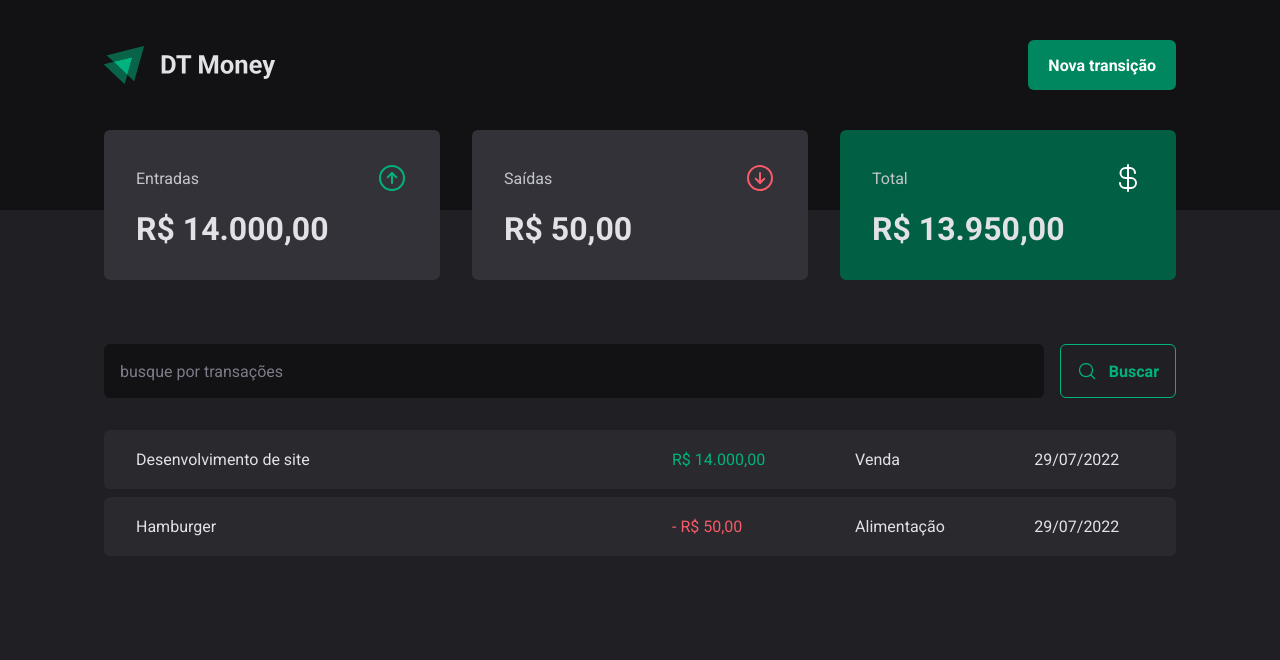
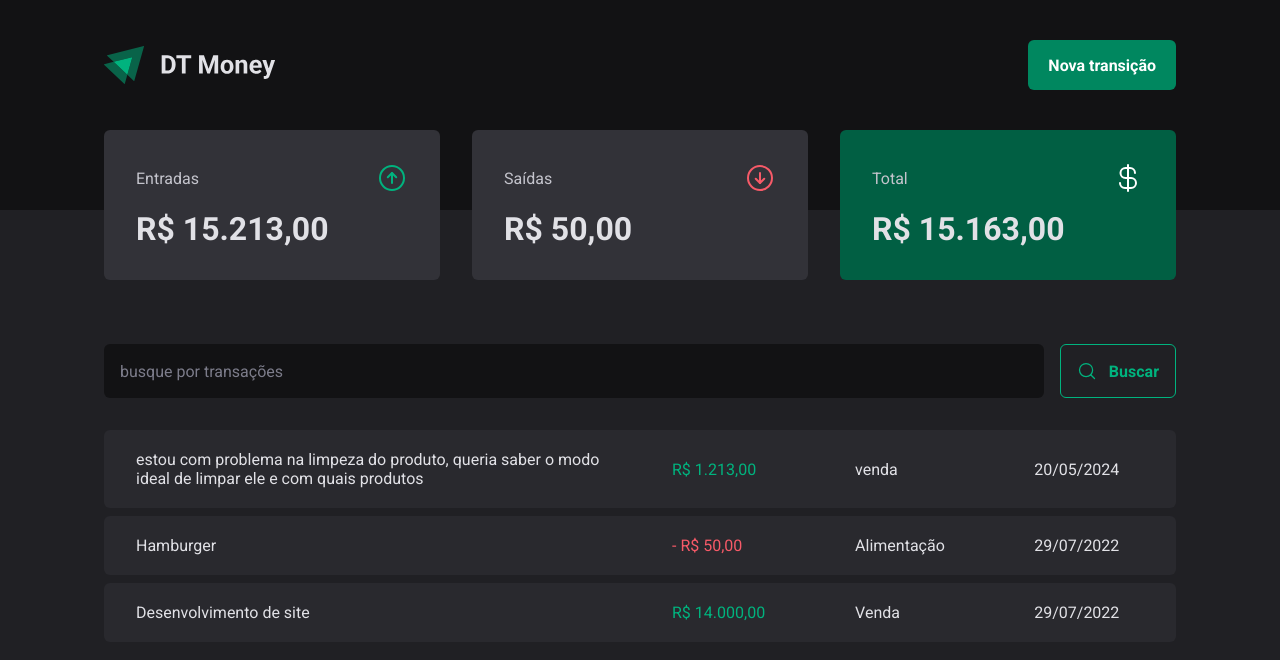
Before and after one commit to Massaronii/03-dt-money, a React (Vite) app: page / in a window 1280 px wide. Shown: the top 660 px of the page. Built offline with nearby package versions, Linux system fonts and the light colour scheme; data requests are answered from the project's data file.

Commit message:
:sparkles: criando nova transação

```diff
--- a/server.json
+++ b/server.json
@@ -1,20 +1,28 @@
 {
   "transactions": [
     {
-    "id": 1,
-    "description": "Desenvolvimento de site",
-    "type": "income",
-    "category": "Venda",
-    "price": 14000,
-    "createdAt": "2022-07-29T19:36:44.505Z"
+      "id": "1",
+      "description": "Desenvolvimento de site",
+      "type": "income",
+      "category": "Venda",
+      "price": 14000,
+      "createdAt": "2022-07-29T19:36:44.505Z"
     },
     {
-      "id": 2,
+      "id": "2",
       "description": "Hamburger",
       "type": "outcome",
       "category": "Alimentação",
       "price": 50,
       "createdAt": "2022-07-29T19:40:44.505Z"
+    },
+    {
+      "id": "34f5",
+      "description": "estou com problema na limpeza do produto, queria saber o modo ideal de limpar ele e com quais produtos ",
+      "price": 1213,
+      "category": "venda",
+      "type": "income",
+      "createdAt": "2024-05-20T23:42:25.389Z"
     }
   ]
 }
--- a/src/components/NewTransactionModal/index.tsx
+++ b/src/components/NewTransactionModal/index.tsx
@@ -4,6 +4,8 @@ import { ArrowCircleDown, ArrowCircleUp, X } from "phosphor-react";
 import * as z from "zod";
 import { Controller, useForm } from "react-hook-form";
 import { zodResolver } from "@hookform/resolvers/zod";
+import { useContext } from "react";
+import { TransactionContext } from "../../contexts/TransactionsContext";
 
 const newTransactionFormSchema = z.object({
   description: z.string(),
@@ -15,7 +17,10 @@ const newTransactionFormSchema = z.object({
 type NewTransactionFormInputs = z.infer<typeof newTransactionFormSchema>;
 
 export function NewTransactionModal() {
-  const {control ,register, handleSubmit, formState: {isSubmitting}} = useForm<NewTransactionFormInputs>({
+
+  const { createTransaction} = useContext(TransactionContext)
+
+  const {control, reset ,register, handleSubmit, formState: {isSubmitting}} = useForm<NewTransactionFormInputs>({
     resolver: zodResolver(newTransactionFormSchema),
     defaultValues: {
       type: "income"
@@ -23,8 +28,17 @@ export function NewTransactionModal() {
   })
 
  async function handleCreateNewTransaction(data: NewTransactionFormInputs){
-      await new Promise((resolve) => setTimeout(resolve, 2000))
 
+  const { description, price, category, type } = data;
+
+    await createTransaction({
+      description,
+      price,
+      category,
+      type
+    })
+
+    reset();
   }
 
   return (
--- a/src/contexts/TransactionsContext.tsx
+++ b/src/contexts/TransactionsContext.tsx
@@ -1,5 +1,6 @@
 import { ReactNode, createContext } from "react";
 import { useEffect, useState } from "react"
+import { api } from "../lib/axios";
 
 interface Transactions {
   id: number
@@ -10,10 +11,18 @@ interface Transactions {
   createdAt: string
 }
 
+interface CreateTransactionInput {
+  description: string
+  price: number
+  type: "income" | "outcome"
+  category: string
+}
+
 
 interface TransactionsContextType {
   transactions: Transactions[]
-  fetchTransactions: (query?: string) => Promise<void>;
+  fetchTransactions: (query?: string) => Promise<void>
+  createTransaction: (data: CreateTransactionInput) => Promise<void>
 }
 
 interface TransactionsProviderProps {
@@ -27,17 +36,29 @@ export function TransactionsProvider({ children }: TransactionsProviderProps) {
   const [transactions, setTransactions] = useState<Transactions[]>([])
 
   async function fetchTransactions(query?: string) {
+    const response = await api.get("transactions", {
+      params: {
+        _sort: "createdAt",
+        _order: "desc",
+        q: query,
+      }
+    })
 
-    const url = new URL("http://localhost:3333/transactions")
+    setTransactions(response.data)
+  }
 
-    if(query) {
-      url.searchParams.append("q", query)
-    }
+  async function createTransaction(data: CreateTransactionInput) {
+    const { description, category, price, type } = data
 
-    const response = await fetch(url)
-    const data = await response.json()
+    const response = await api.post("/transactions", {
+      description,
+      price,
+      category,
+      type,
+      createdAt: new Date(),
+    })
 
-    setTransactions(data)
+    setTransactions( state => [...state, response.data])
   }
 
   useEffect(() => {
@@ -45,7 +66,9 @@ export function TransactionsProvider({ children }: TransactionsProviderProps) {
   }, [])
 
   return (
-    <TransactionContext.Provider value={{ transactions, fetchTransactions }}>
+    <TransactionContext.Provider
+      value={{ transactions, fetchTransactions, createTransaction: createTransaction }}
+    >
       {children}
     </TransactionContext.Provider>
   )
--- /dev/null
+++ b/src/lib/axios.ts
@@ -0,0 +1,6 @@
+import axios from "axios";
+
+
+export const api = axios.create({
+  baseURL: "http://localhost:3333",
+})
```
